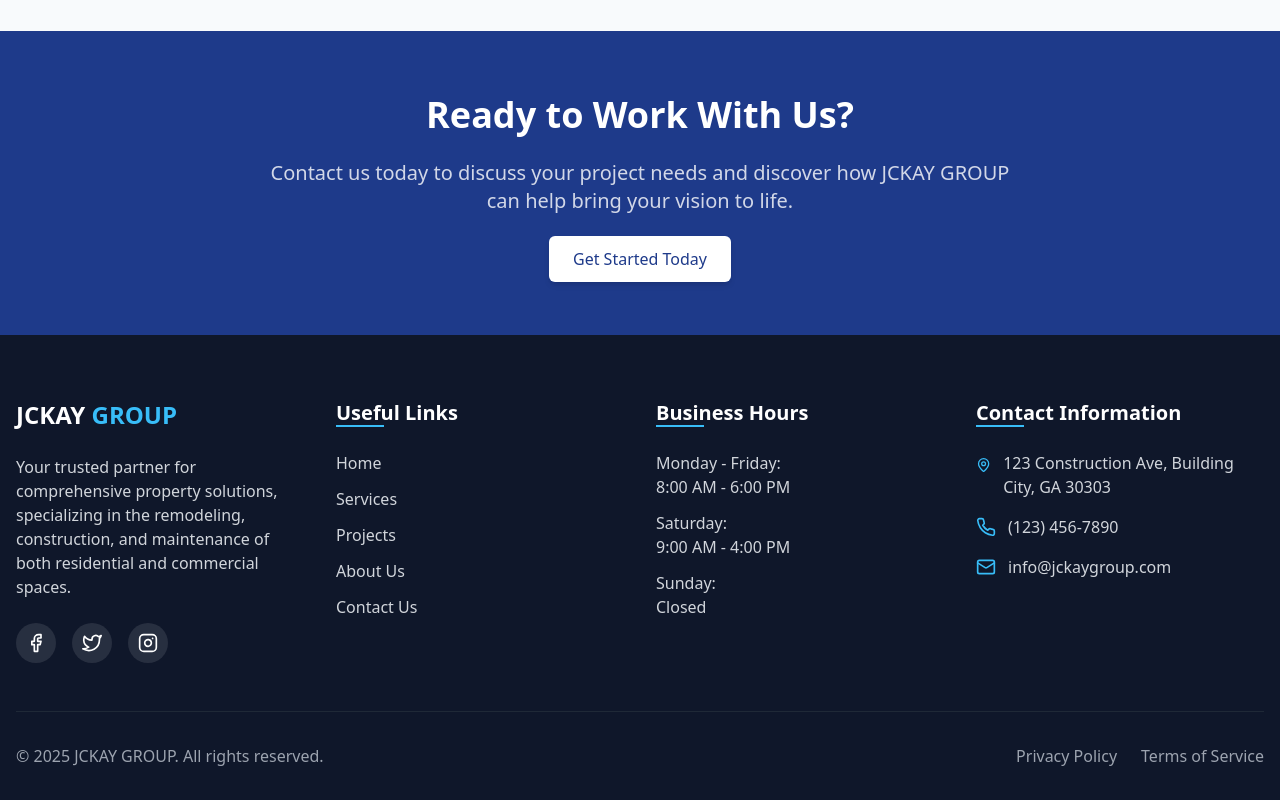
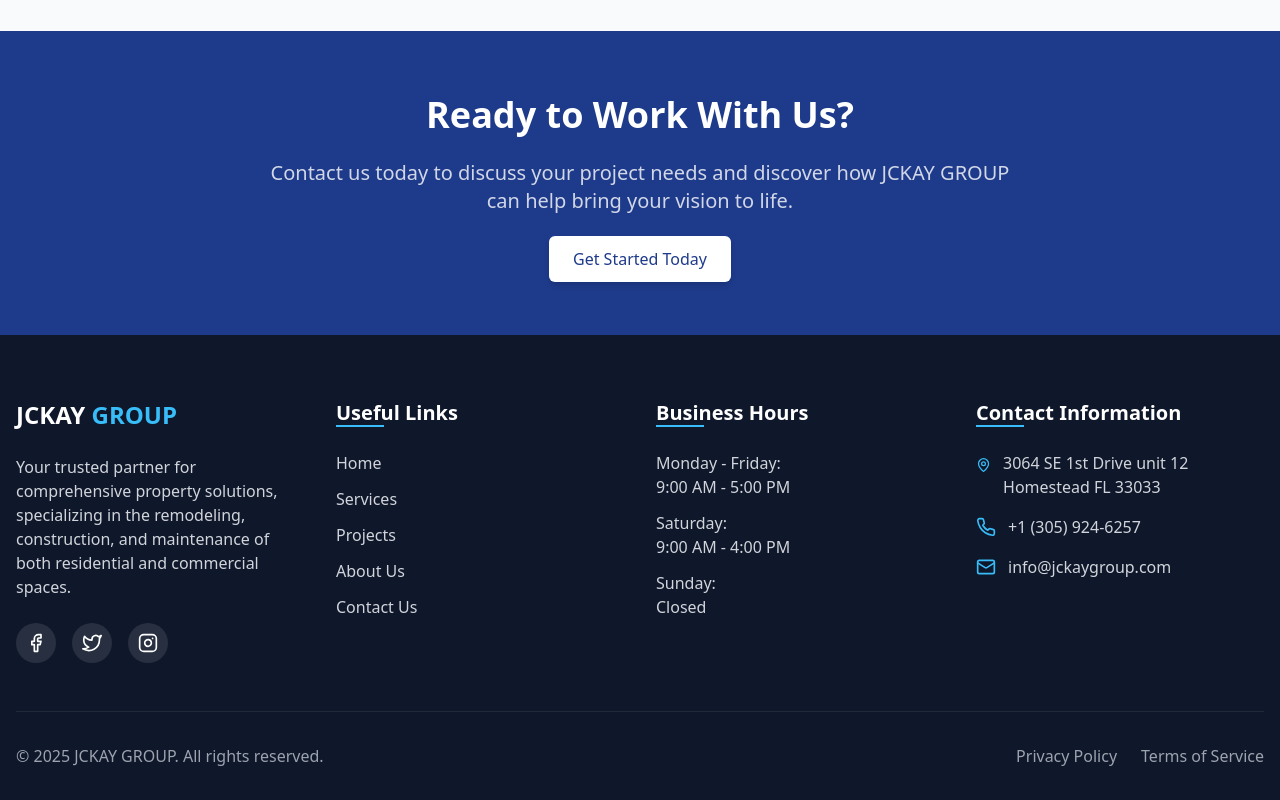
Before and after one commit to HERRKIN/jckay-properties-haven, a React (Vite) app: page /about in a window 1280 px wide. Shown: the part 2049-2849 px from the top of the page. Built offline with nearby package versions, Linux system fonts and the light colour scheme.

Commit message:
Visual edit in Lovable
Edited UI in Lovable

```diff
--- a/src/components/Footer.tsx
+++ b/src/components/Footer.tsx
@@ -1,10 +1,7 @@
-
 import { Phone, Mail, MapPin } from 'lucide-react';
 import { Link } from 'react-router-dom';
-
 const Footer = () => {
-  return (
-    <footer className="bg-brand-navy text-white pt-16 pb-8">
+  return <footer className="bg-brand-navy text-white pt-16 pb-8">
       <div className="container mx-auto px-4">
         <div className="grid grid-cols-1 md:grid-cols-2 lg:grid-cols-4 gap-8">
           {/* Company Info */}
@@ -63,7 +60,7 @@ const Footer = () => {
             <ul className="space-y-3">
               <li className="text-gray-300">
                 <span className="font-medium">Monday - Friday:</span>
-                <p>8:00 AM - 6:00 PM</p>
+                <p>9:00 AM - 5:00 PM</p>
               </li>
               <li className="text-gray-300">
                 <span className="font-medium">Saturday:</span>
@@ -85,11 +82,12 @@ const Footer = () => {
             <ul className="space-y-4">
               <li className="flex items-start gap-3">
                 <MapPin className="text-brand-lightBlue mt-1" size={20} />
-                <span className="text-gray-300">123 Construction Ave, Building City, GA 30303</span>
+                <span className="text-gray-300">3064 SE 1st Drive unit 12
+Homestead FL 33033</span>
               </li>
               <li className="flex items-center gap-3">
                 <Phone className="text-brand-lightBlue" size={20} />
-                <a href="tel:+1234567890" className="text-gray-300 hover:text-white transition-colors">(123) 456-7890</a>
+                <a href="tel:+1234567890" className="text-gray-300 hover:text-white transition-colors">+1 (305) 924-6257</a>
               </li>
               <li className="flex items-center gap-3">
                 <Mail className="text-brand-lightBlue" size={20} />
@@ -117,8 +115,6 @@ const Footer = () => {
           </div>
         </div>
       </div>
-    </footer>
-  );
+    </footer>;
 };
-
 export default Footer;
```
